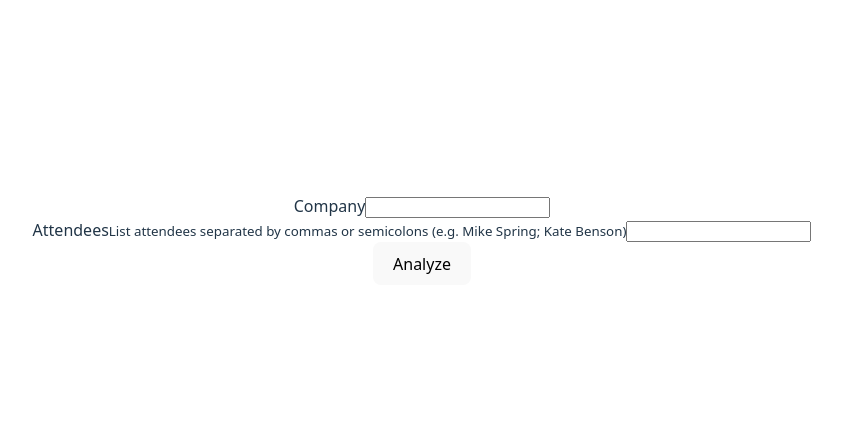
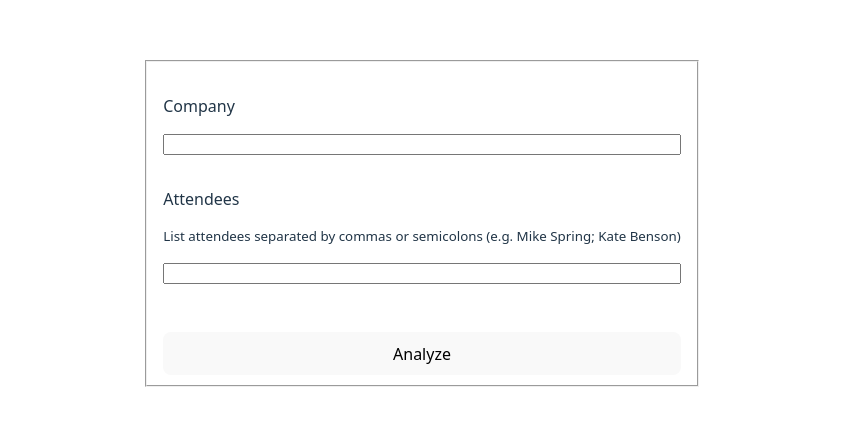
Before and after one commit to Konrud/meeting-preparation-ai, a React (Vite) app in the folder frontend/: page / in a window 1280 px wide. Shown: the part 197-622 px from the top of the page, without its empty margins (218-1060 px from the left). Built offline with nearby package versions, Linux system fonts and the light colour scheme.

Commit message:
feat(App.tsx): Add `react-markdown` library

```diff
--- a/frontend/package.json
+++ b/frontend/package.json
@@ -11,7 +11,8 @@
   },
   "dependencies": {
     "react": "^19.1.0",
-    "react-dom": "^19.1.0"
+    "react-dom": "^19.1.0",
+    "react-markdown": "^10.1.0"
   },
   "devDependencies": {
     "@eslint/js": "^9.25.0",
--- a/frontend/src/App.css
+++ b/frontend/src/App.css
@@ -72,6 +72,34 @@
 
 }
 
+/* FORM */
+.c-form {
+
+}
+
+.c-form__fieldset {
+  display: flex;
+  flex-direction: column;
+  row-gap: 2rem;
+  padding-block-start: 2rem;
+  padding-inline: 1rem;
+  margin-block-end: 2rem;
+}
+
+.c-form_field {
+  display: flex;
+  flex-direction: column;
+  row-gap: 1rem;
+}
+
+.c-form_field:nth-last-child(2) {
+  margin-block-end: 1rem;
+}
+
+.c-form__label {
+  align-self: flex-start;
+}
+
 /* Error */
 .c-error {
   color: #dc2626;
--- a/frontend/src/App.tsx
+++ b/frontend/src/App.tsx
@@ -3,6 +3,7 @@ import "./App.css";
 import { EventType } from "./enums/EventType.enum";
 import type { IStreamingResponse } from "./interfaces/IStreamingResponse.interface";
 import { formatDate } from "./utilities/date";
+import ReactMarkdown from "react-markdown";
 
 function App() {
   const [loading, setLoading] = useState(false);
@@ -62,7 +63,7 @@ function App() {
             } else if (event.type === EventType.FINAL) {
               setStatusType(event.type);
               debugger;
-              setFinalResponse(JSON.stringify(event.data));
+              setFinalResponse(event.data.message);
               console.log(`Final Result: ${event.data}`);
             }
           } catch (e) {
@@ -79,6 +80,32 @@ function App() {
 
   return (
     <main className="l-main">
+      <form action="" onSubmit={handleClick} className="c-form">
+        <fieldset disabled={loading} className="c-form__fieldset">
+          <div className="c-form_field">
+            <label htmlFor="company" className="c-form__label">
+              Company
+            </label>
+            <input type="text" name="company" id="company" className="c-form_input" />
+          </div>
+          <div className="c-form_field">
+            <label htmlFor="attendees" className="c-form__label">
+              Attendees
+            </label>
+            <small>
+              List attendees separated by commas or semicolons (e.g. Mike Spring; Kate Benson)
+            </small>
+            <input type="text" name="attendees" id="attendees" className="c-form_input" />
+          </div>
+          <div className="c-form_field">
+            <button disabled={loading} className="c-form__button">
+              Analyze
+            </button>
+          </div>
+        </fieldset>
+      </form>
+
+
       {loading && (
         <div className="loader-container">
           <section className="c-loader">
@@ -113,35 +140,12 @@ function App() {
         </div>
       )}
 
-      {streamContent?.length > 0 && !loading && (
+      {streamContent?.length > 0 && !loading && finalResponse && (
         <div className="l-final-response-content">
           <h2>Final Response</h2>
-          <div className="c-pre">{finalResponse}</div>
+          <ReactMarkdown>{finalResponse}</ReactMarkdown>
         </div>
       )}
-
-      <form action="" onSubmit={handleClick}>
-        <div className="c-form_field">
-          <label htmlFor="company" className="c-form__label">
-            Company
-          </label>
-          <input type="text" name="company" id="company" className="c-form_input" />
-        </div>
-        <div className="c-form_field">
-          <label htmlFor="attendees" className="c-form__label">
-            Attendees
-          </label>
-          <small>
-            List attendees separated by commas or semicolons (e.g. Mike Spring; Kate Benson)
-          </small>
-          <input type="text" name="attendees" id="attendees" className="c-form_input" />
-        </div>
-        <div className="c-form_field">
-          <button disabled={loading} className="c-form__button">
-            Analyze
-          </button>
-        </div>
-      </form>
     </main>
   );
 }
```
Also changed, not shown: 1 other file (tests, documents, lock files or other folders).
